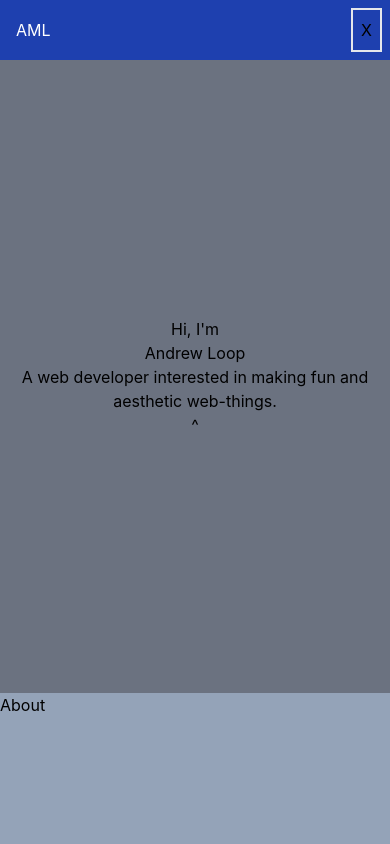
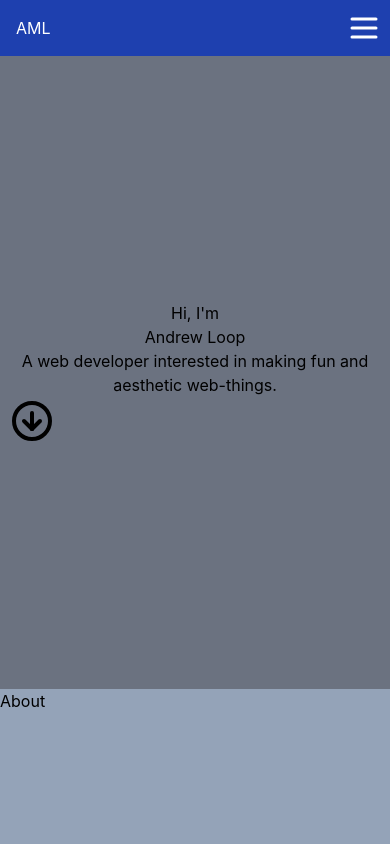
Before and after one commit to andrewmloop/portfolio-v2, a Next.js app: page / in a window 390 px wide. Shown: the top 844 px of the page. Built offline with nearby package versions, Linux system fonts and the light colour scheme.

Commit message:
Add about, projects, contact, footer frames

```diff
--- /dev/null
+++ b/components/sections/Contact.js
@@ -0,0 +1,9 @@
+export default function Contact() {
+  return (
+    <div id="contact" className="h-screen bg-indigo-900">
+      <div>
+        Contact
+      </div>
+    </div>
+  );
+}
--- /dev/null
+++ b/components/sections/Footer.js
@@ -0,0 +1,9 @@
+export default function Footer() {
+  return (
+    <div id="footer" className="bg-amber-600">
+      <div>
+        Footer
+      </div>
+    </div>
+  );
+}
--- a/components/sections/Hero.js
+++ b/components/sections/Hero.js
@@ -5,9 +5,15 @@ export default function Hero() {
         <p>Hi, I&apos;m</p>
         <h1>Andrew Loop</h1>
         <p>A web developer interested in making fun and aesthetic web-things.</p>
-        <div className="bottom-10">
-          ^
-        </div>
+        <a href="#about">
+          <svg xmlns="http://www.w3.org/2000/svg" width={48} height={48} viewBox="0 0 24 24" strokeWidth={2} stroke="currentColor" fill="none" strokeLinecap="round" strokeLinejoin="round">
+            <path stroke="none" d="M0 0h24v24H0z" fill="none"></path>
+            <circle cx={12} cy={12} r={9}></circle>
+            <line x1={8} y1={12} x2={12} y2={16}></line>
+            <line x1={12} y1={8} x2={12} y2={16}></line>
+            <line x1={16} y1={12} x2={12} y2={16}></line>
+          </svg>
+        </a>
       </div>
     </div>
   );
--- a/components/sections/Navbar.js
+++ b/components/sections/Navbar.js
@@ -18,9 +18,21 @@ export default function Navbar() {
         {/* Mobile Nav Button */}
         <button
           onClick={handleToggle}
-          className="p-2 border-2 z-[100] lg:hidden lg:p-4"
+          className="z-[100] lg:hidden"
         >
-          X
+          {active ?
+            <svg xmlns="http://www.w3.org/2000/svg" width={36} height={36} viewBox="0 0 24 24" strokeWidth={2} stroke="white" fill="none" strokeLinecap="round" strokeLinejoin="round">
+              <path stroke="none" d="M0 0h24v24H0z" fill="none"></path>
+              <line x1={18} y1={6} x2={6} y2={18}></line>
+              <line x1={6} y1={6} x2={18} y2={18}></line>
+            </svg> :
+            <svg xmlns="http://www.w3.org/2000/svg" width={36} height={36} viewBox="0 0 24 24" strokeWidth={2} stroke="white" fill="none" strokeLinecap="round" strokeLinejoin="round">
+              <path stroke="none" d="M0 0h24v24H0z" fill="none"></path>
+              <line x1={4} y1={6} x2={20} y2={6}></line>
+              <line x1={4} y1={12} x2={20} y2={12}></line>
+              <line x1={4} y1={18} x2={20} y2={18}></line>
+            </svg>
+          }
         </button>
         {/* Nav Links */}
         <div className={`fixed ${active ? "" : "translate-x-[100vw] lg:translate-x-0"} top-0 right-0 h-screen w-[66vw] bg-yellow-900 transition-transform duration-[400ms] ease-in-out lg:relative lg:h-auto lg:w-auto lg:bg-inherit lg:top-auto`}>
--- /dev/null
+++ b/components/sections/Projects.js
@@ -0,0 +1,9 @@
+export default function Projects() {
+  return (
+    <div id="projects" className="h-screen bg-emerald-900">
+      <div>
+        Projects
+      </div>
+    </div>
+  );
+}
--- a/pages/index.js
+++ b/pages/index.js
@@ -1,6 +1,9 @@
 import Navbar from "../components/sections/Navbar";
 import Hero from "../components/sections/Hero";
 import About from "../components/sections/About";
+import Projects from "../components/sections/Projects";
+import Contact from "../components/sections/Contact";
+import Footer from "../components/sections/Footer";
 
 export default function Home() {
   return (
@@ -8,6 +11,9 @@ export default function Home() {
       <Navbar />
       <Hero />
       <About />
+      <Projects />
+      <Contact />
+      <Footer />
     </div>
   );
 }
--- a/styles/globals.css
+++ b/styles/globals.css
@@ -8,6 +8,7 @@ body {
   margin: 0;
   font-family: -apple-system, BlinkMacSystemFont, Segoe UI, Roboto, Oxygen,
     Ubuntu, Cantarell, Fira Sans, Droid Sans, Helvetica Neue, sans-serif;
+  scroll-behavior: smooth;
 }
 
 a {
```
